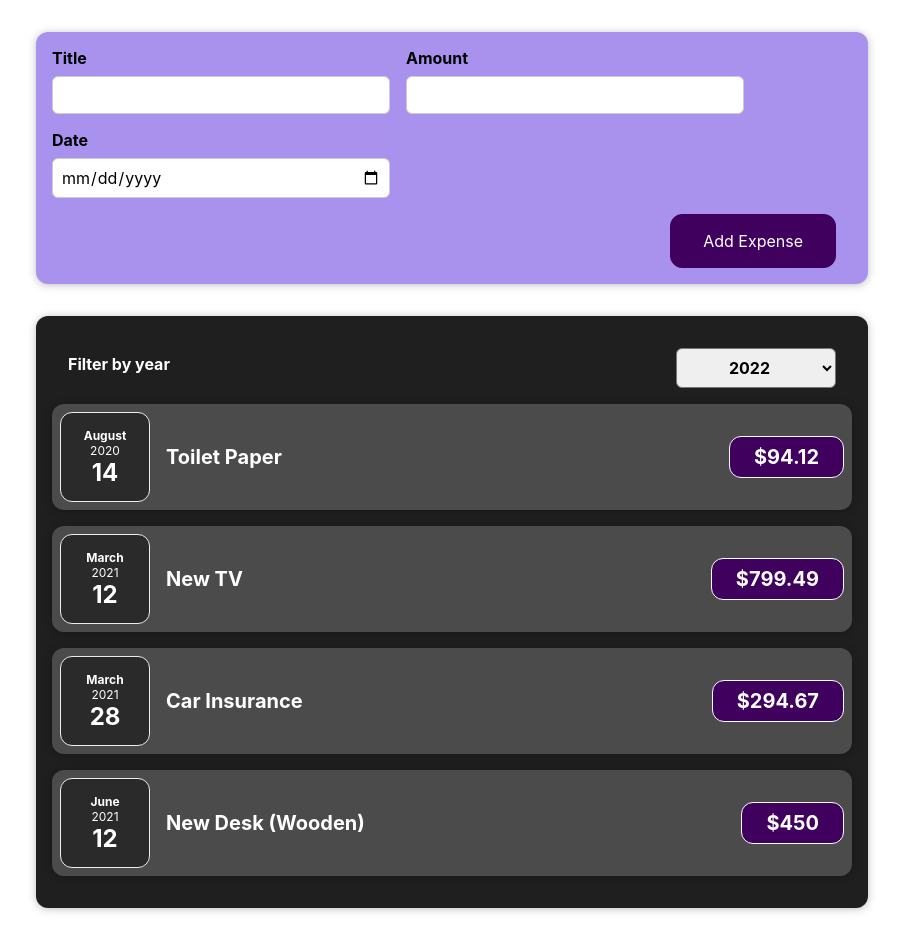
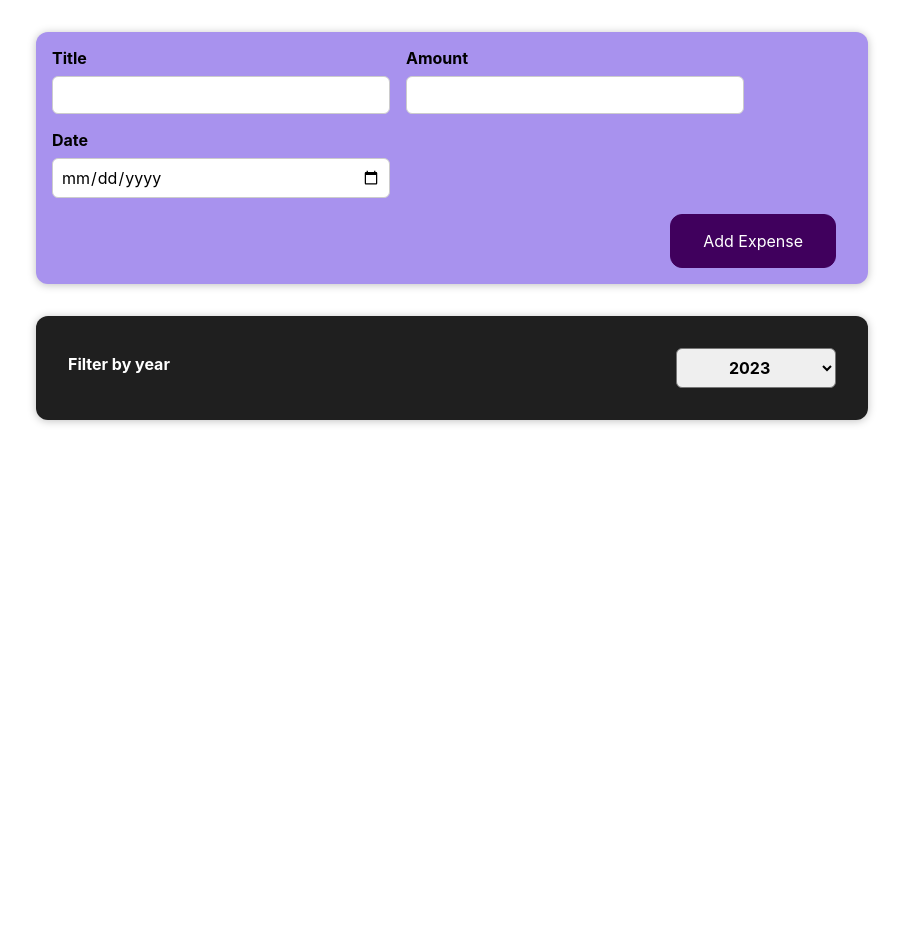
Before and after one commit to andre353/react-academind-1-project, a React (Create React App) app: page / in a window 1280 px wide. Shown: the whole page, without its empty margins (188-1091 px from the left). After the commit the page ends 800 px from the top, so only its background shows below. Built offline with nearby package versions, Linux system fonts and the light colour scheme.

Commit message:
Add expenses filtering by date

```diff
--- a/src/App.js
+++ b/src/App.js
@@ -1,10 +1,9 @@
-import React from "react";
+import React, {useState} from "react";
 import Expenses from "./component/Expenses/Expenses";
 import NewExpense from "./component/NewExpense/NewExpense"
 
 
-const App = () => {
-  const expenses = [
+const DUMMY_EXPENSES = [
   {
     id: 'e1',
     title: 'Toilet Paper',
@@ -25,6 +24,10 @@
     date: new Date(2021, 5, 12),
   },
 ];
+
+const App = () => {
+  const [expenses, setExpenses] = useState(DUMMY_EXPENSES)
+
   // Under the hood code that creates automatically when you use JSX
   // return React.createElement(
   //   'div',
@@ -34,8 +37,7 @@
   // );
 
   const addExpenseHandler = (expense) => {
-    console.log('In App.js');
-    console.log(expense);
+    setExpenses((prevExpenses) => ([expense, ...prevExpenses]))
   }
 
   return (
--- a/src/component/Expenses/ExpenseFilter.js
+++ b/src/component/Expenses/ExpenseFilter.js
@@ -12,10 +12,10 @@
       <div className='expenses-filter__control'>
         <label>Filter by year</label>
         <select value={props.selected} onChange={dropdownChangeHandler}>
+          <option value='2023'>2023</option>
           <option value='2022'>2022</option>
           <option value='2021'>2021</option>
           <option value='2020'>2020</option>
-          <option value='2019'>2019</option>
         </select>
       </div>
     </div>
--- a/src/component/Expenses/Expenses.js
+++ b/src/component/Expenses/Expenses.js
@@ -4,18 +4,24 @@
 import './Expenses.css'
 import { useState } from 'react'
 
+
 const Expenses = (props) => {
-  const [filteredYear, setFilteredYear] = useState('2022')
+  const [filteredYear, setFilteredYear] = useState('2023')
 
   const filterChangeHandler = (selectedYear) => {
-    setFilteredYear(selectedYear)
+    setFilteredYear(selectedYear);
   }
+
+  const filteredExpenses = props.items.filter(expense => {
+    return expense.date.getFullYear().toString() === filteredYear;
+  })
 
   return (
     <Card className='expenses'>
       <ExpenseFilter selected={filteredYear} onChangeFilter={filterChangeHandler}/>
-      {props.items.map((expense) => (
+      {filteredExpenses.map((expense) => (
         <ExpenseItem
+          key={expense.id}
           title={expense.title}
           amount={expense.amount}
           date={expense.date}
```
Lines whose indentation alone changed are shown as unchanged.
